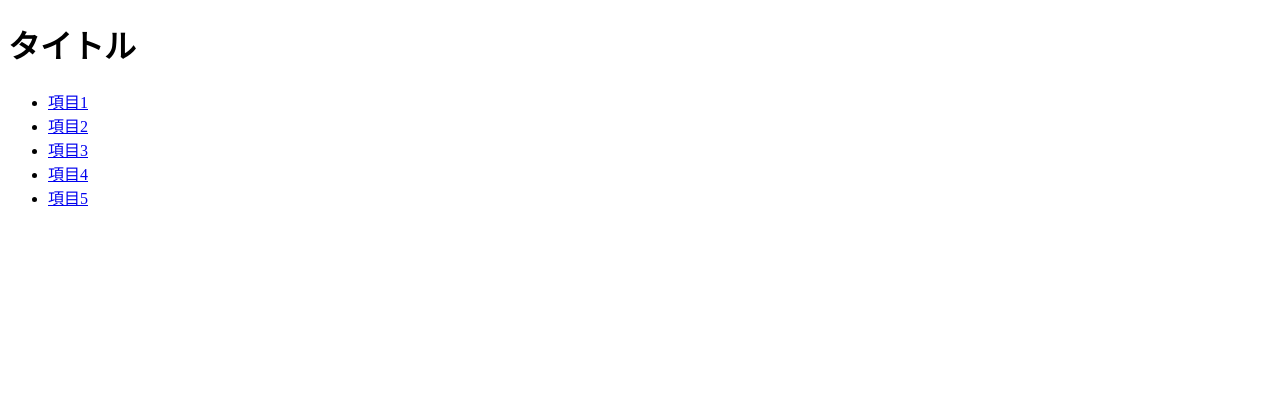
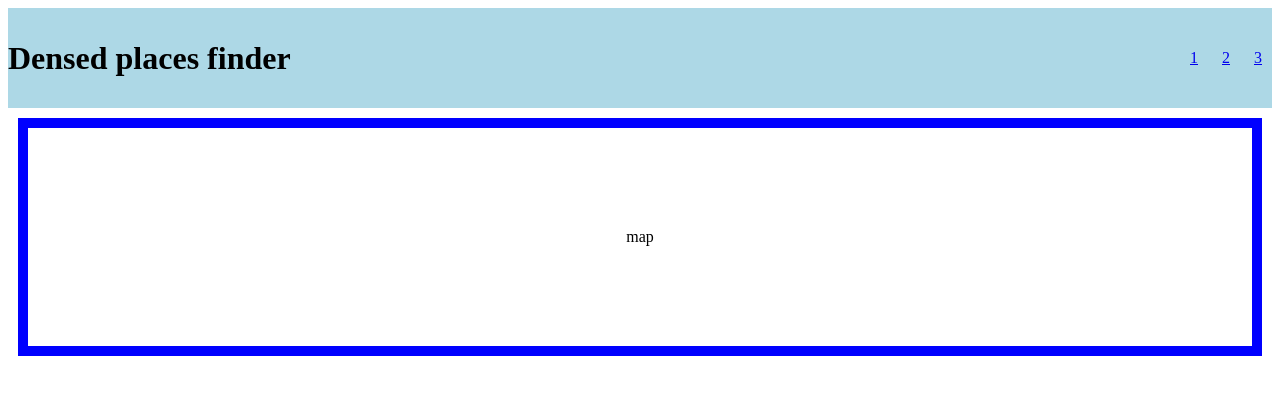
Before and after one commit to hikaru051058/uoload, a Django app: page / in a window 1280 px wide. Shown: the top 395 px of the page. Run offline with Django 3.2, Linux system fonts and the light colour scheme.

Commit message:
css setting done

```diff
--- a/dense_find_app/static/main.css
+++ b/dense_find_app/static/main.css
@@ -2,7 +2,7 @@ header {
   display: flex;
   width: 100%;
   height: 100px;
-  background-color: darkgrey;
+  background-color: lightblue;
   align-items: center;
 }
 
@@ -15,3 +15,12 @@ header {
   display: inline-block;
   padding: 10px;
 }
+
+.map{
+    border: solid 10px #0000ff;
+    margin: 10px;
+    padding-top: 100px;
+    padding-bottom: 100px;
+    text-align:center
+
+}
--- a/dense_find_app/templates/base.html
+++ b/dense_find_app/templates/base.html
@@ -3,21 +3,23 @@
 <!doctype HTML>
 <html>
     <head>
-       <link rel=”stylesheet” href='{% static "main.css" %}'>
+       <link rel="stylesheet" href='{% static "main.css" %}'>
     </head>
     <body>
         <header>
-            <h1 class="title">タイトル</h1>
+            <h1 class="title">Densed places finder</h1>
             <nav class="nav">
                 <ul class="menu-group">
-                    <li class="menu-item"><a href="#">項目1</a></li>
-                    <li class="menu-item"><a href="#">項目2</a></li>
-                    <li class="menu-item"><a href="#">項目3</a></li>
-                    <li class="menu-item"><a href="#">項目4</a></li>
-                    <li class="menu-item"><a href="#">項目5</a></li>
+                    <li class="menu-item"><a href="#">1</a></li>
+                    <li class="menu-item"><a href="#">2</a></li>
+                    <li class="menu-item"><a href="#">3</a></li>
                 </ul>
             </nav>
         </header>
 
+        {% block main%}
+        no content
+        {% endblock %}
+
     </body>
 </html>
--- a/dense_find_app/templates/dense_find_app/index.html
+++ b/dense_find_app/templates/dense_find_app/index.html
@@ -1 +1,10 @@
 {% extends "base.html" %}
+{% load static %}
+
+{% block main %}
+
+<div class="map">
+    map
+</div>
+
+{% endblock %}
```
